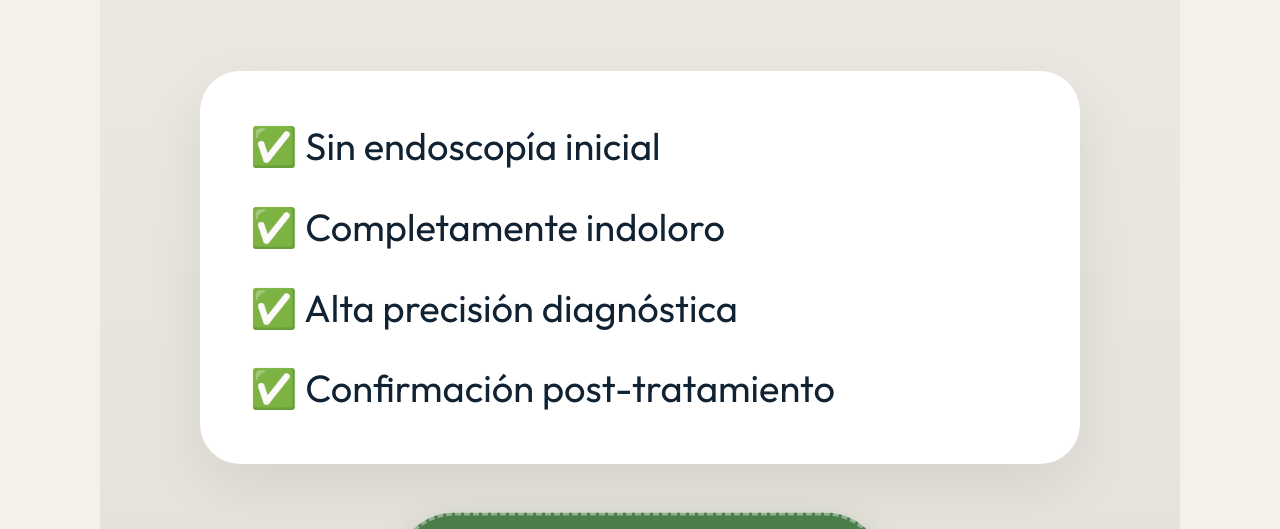
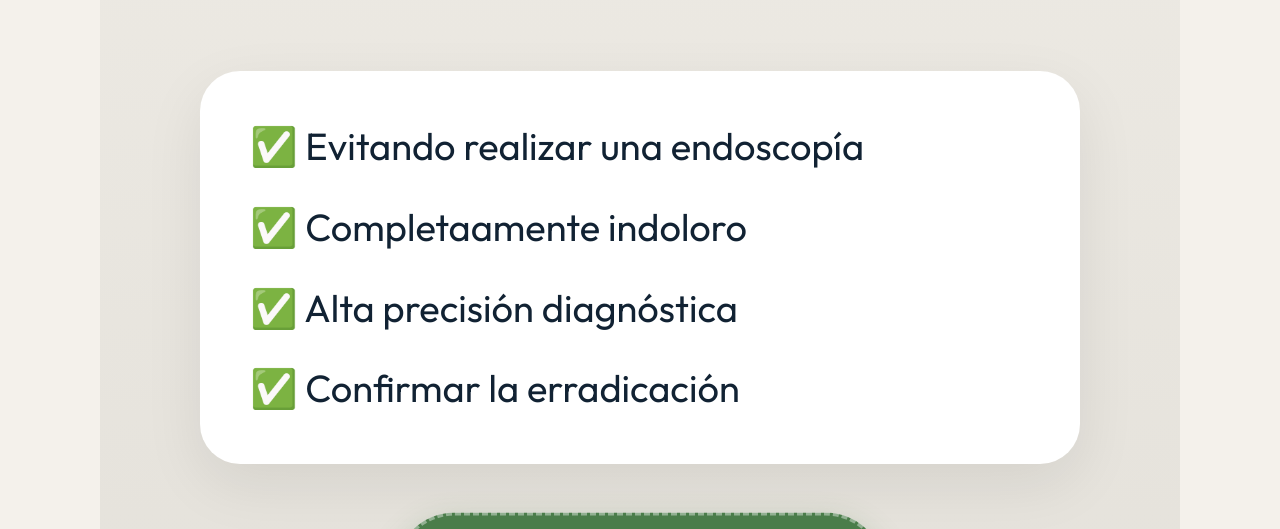
Before and after one commit to gastrocaseros/gastrocaseros.github.io, a website: page ig_posts/story7_3.html in a window 1280 px wide. Shown: the part 271-800 px from the top of the page. Drawn offline with nearby package versions, Linux system fonts and the light colour scheme; a web font is replaced by a local one.

Commit message:
fix(ig): update pylori data (fasting, endoscopy wording, erradication)

```diff
--- a/ig_posts/story7_3.html
+++ b/ig_posts/story7_3.html
@@ -14,10 +14,10 @@
 
         <div class="story-card" style="margin-top: 80px; padding: 45px 50px;">
             <ul style="list-style: none; padding: 0; margin: 0; font-size: 38px; line-height: 1.6; color: var(--navy); font-weight: 500;">
-                <li style="margin-bottom: 20px;">✅ Sin endoscopía inicial</li>
-                <li style="margin-bottom: 20px;">✅ Completamente indoloro</li>
+                <li style="margin-bottom: 20px;">✅ Evitando realizar una endoscopía</li>
+                <li style="margin-bottom: 20px;">✅ Completaamente indoloro</li>
                 <li style="margin-bottom: 20px;">✅ Alta precisión diagnóstica</li>
-                <li>✅ Confirmación post-tratamiento</li>
+                <li>✅ Confirmar la erradicación</li>
             </ul>
         </div>
 
```
Also changed, not shown: ig_posts/story7_4.html (+1 -1 lines).
